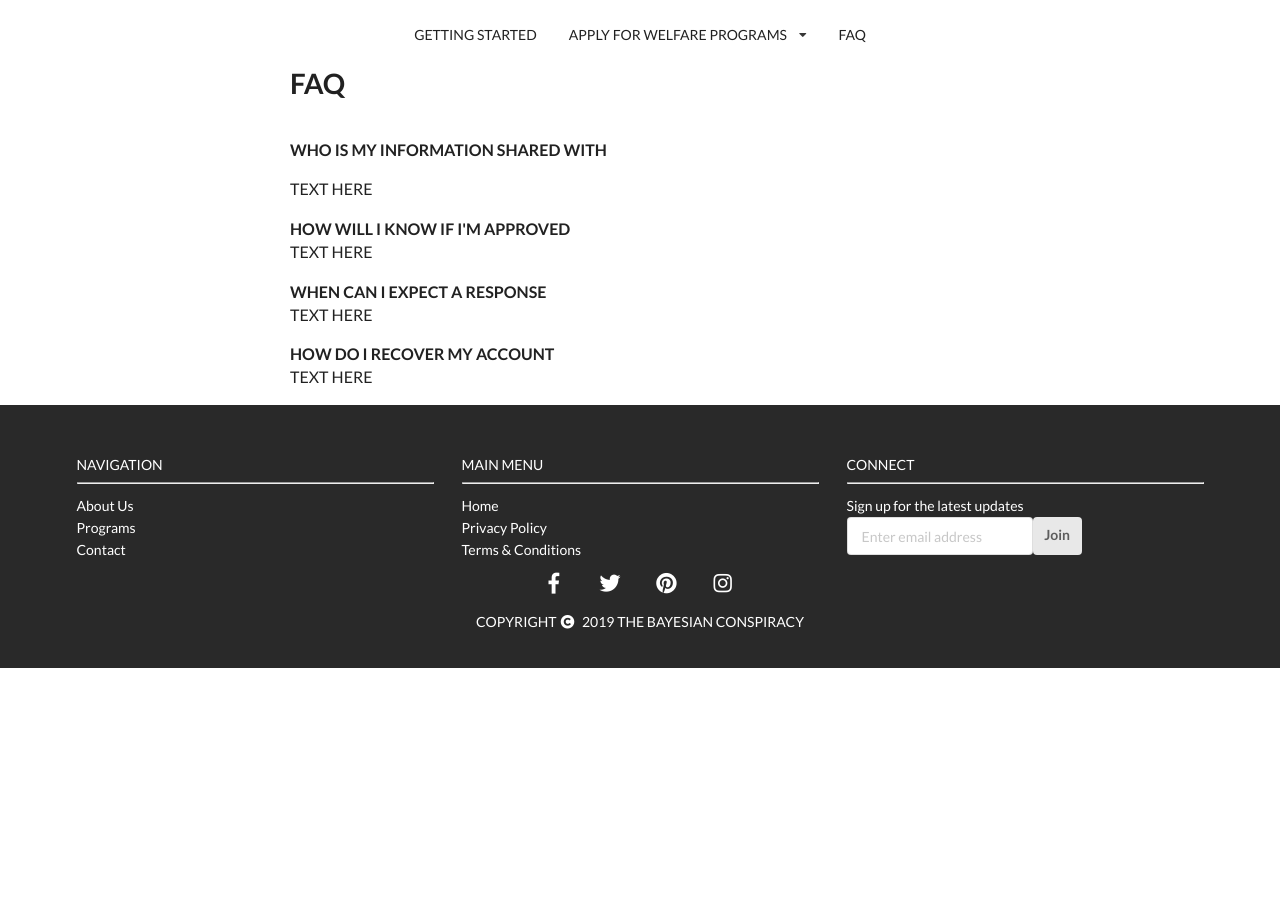
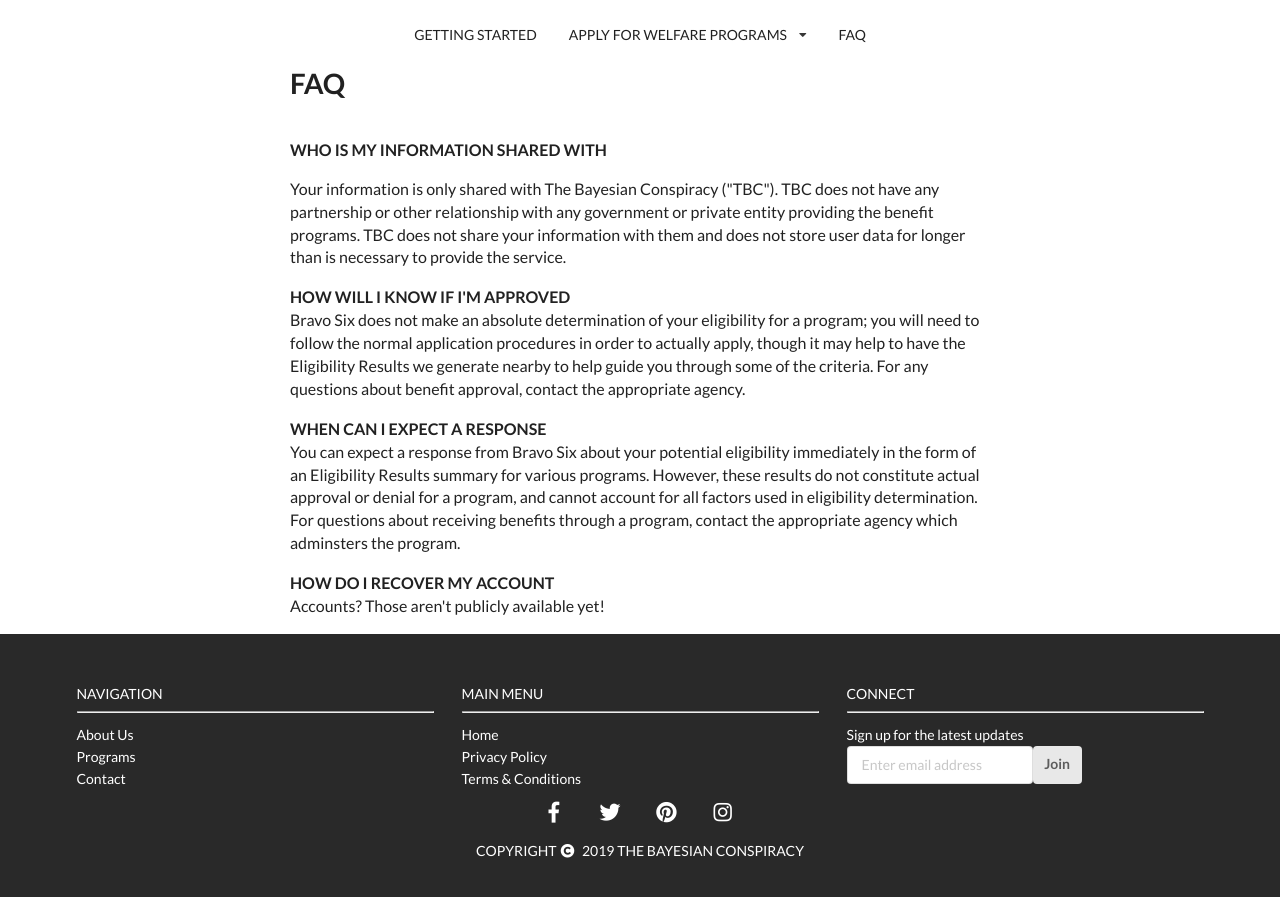
Before and after one commit to LivingDoom/Bravo-Six, a Django app: page /bsix/faq in a window 1280 px wide. Shown: the part 203-1100 px from the top of the page. Before the commit the page ends 871 px from the top, so only its background shows below. Run offline with Django 3.2, Linux system fonts and the light colour scheme.

Commit message:
Wrap-up for "final" release and add FAQ

```diff
--- a/bsix/app/templates/app/faq.html
+++ b/bsix/app/templates/app/faq.html
@@ -10,16 +10,26 @@
   <h1 class="ui header">FAQ</h1><br>
   <p>
     <b>WHO IS MY INFORMATION SHARED WITH</b>
-    <p>TEXT HERE</p>
+    <p>Your information is only shared with The Bayesian Conspiracy ("TBC"). TBC does not have any partnership or other relationship
+    with any government or private entity providing the benefit programs. TBC does not share your information with them and does not
+    store user data for longer than is necessary to provide the service.</p>
 
     <b>HOW WILL I KNOW IF I'M APPROVED</b>
-    <p>TEXT HERE</p>
+    <p>Bravo Six does not make an absolute determination of your eligibility for a program; you will need to follow
+    the normal application procedures in order to actually apply, though it may help to have the Eligibility Results
+    we generate nearby to help guide you through some of the criteria.
+
+    For any questions about benefit approval, contact the appropriate agency.</p>
 
     <b>WHEN CAN I EXPECT A RESPONSE</b>
-    <p>TEXT HERE</p>
+    <p>You can expect a response from Bravo Six about your potential eligibility immediately in the form of an
+    Eligibility Results summary for various programs. However, these results do not constitute actual approval or
+    denial for a program, and cannot account for all factors used in eligibility determination.
+
+    For questions about receiving benefits through a program, contact the appropriate agency which adminsters the program.</p>
 
     <b>HOW DO I RECOVER MY ACCOUNT</b>
-    <p>TEXT HERE</p>
+    <p>Accounts? Those aren't publicly available yet!</p>
   </p>
 </div>
 {% endblock %}
--- a/bsix/app/templates/app/gettingStarted.html
+++ b/bsix/app/templates/app/gettingStarted.html
@@ -14,7 +14,7 @@
     <h1 class="ui header">IMPORTANT WELFARE INFORMATION</h1><br>
     <!--<img class="wireframe" src="{% static "app/logo.png" %}">-->
     <p>
-      <b>Create Account</b>
+      <b>Create Account (Coming Soon&trade;)</b>
       <p>
         Create an account to save your applications and information for effortless applications the next time
         around. Click <a href="/bsix/createAccount"><font color="blue">here</font></a> to create your account.
```
